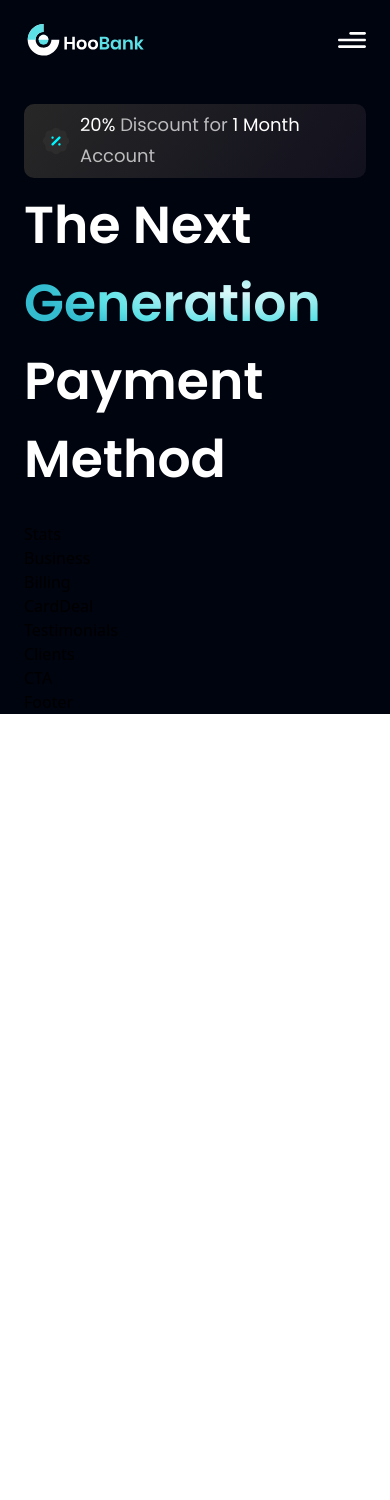
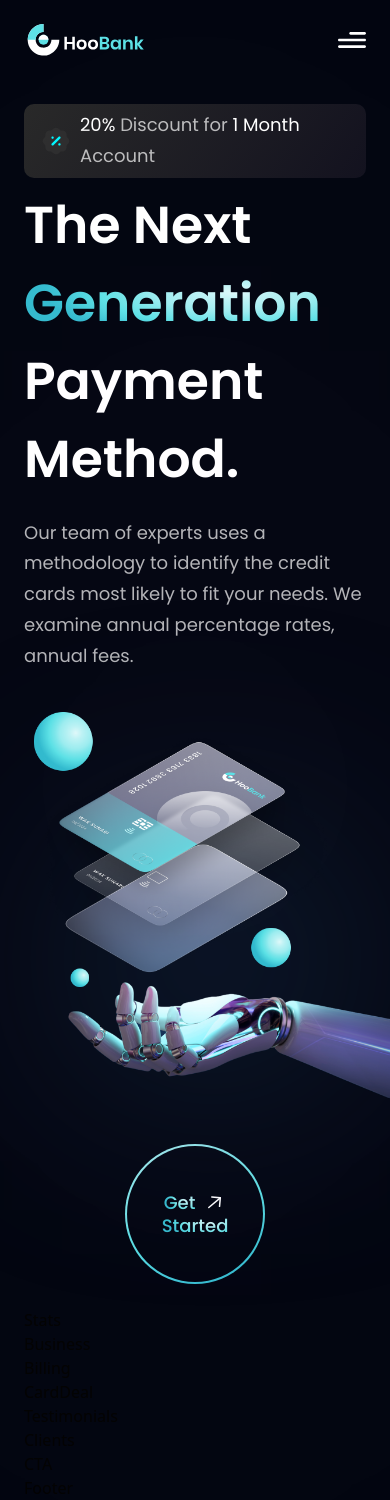
Before and after one commit to mohanadkandil/modern-bank, a React (Vite) app: page / in a window 390 px wide. Before the commit the page ends 844 px from the top, so only its background shows below. Built offline with nearby package versions, Linux system fonts and the light colour scheme.

Commit message:
style: add fully responsive hero section

```diff
--- a/src/components/Hero.jsx
+++ b/src/components/Hero.jsx
@@ -17,12 +17,33 @@
       <div className="flex flex-row justify-between items-center w-full">
         <h1 className="flex-1 font-poppins font-semibold ss:text-[72px] text-[52px] text-white ss:leading-[100px]">
           The Next <br className="sm:block hidden" />{" "}
-          <span className="text-gradient">Generation</span> Payment Method
+          <span className="text-gradient">Generation</span>
         </h1>
         <div className="ss:flex hidden md:mr-4 mr-0">
           <GetStarted />
         </div>
       </div>
+      <h1 className="font-poppins font-semibold ss:text-[68px] text-[52px] text-white ss:leading-[100px] w-full">
+        Payment Method.
+      </h1>
+      <p className={`${styles.paragraph} max-w-[470px] mt-5`}>
+        Our team of experts uses a methodology to identify the credit cards most
+        likely to fit your needs. We examine annual percentage rates, annual
+        fees.
+      </p>
+    </div>
+    <div className={`flex-1 flex ${styles.flexCenter} md:my-0 my-10 relative`}>
+      <img
+        src={robot}
+        alt="billing"
+        className="w-[100%] h-[100%] relative z-[5]"
+      />
+      <div className="absolute z-[0] w-[40%] h-[35%] top-0 pink__gradient" />
+      <div className="absolute z-[1] w-[80%] h-[80%] rounded-full bottom-40 white__gradient" />
+      <div className="absolute z-[2] w-[50%] h-[50%] right-20 bottom-20 blue__gradient" />
+    </div>
+    <div className={`ss:hidden ${styles.flexCenter}`}>
+      <GetStarted />
     </div>
   </section>
 )
```
